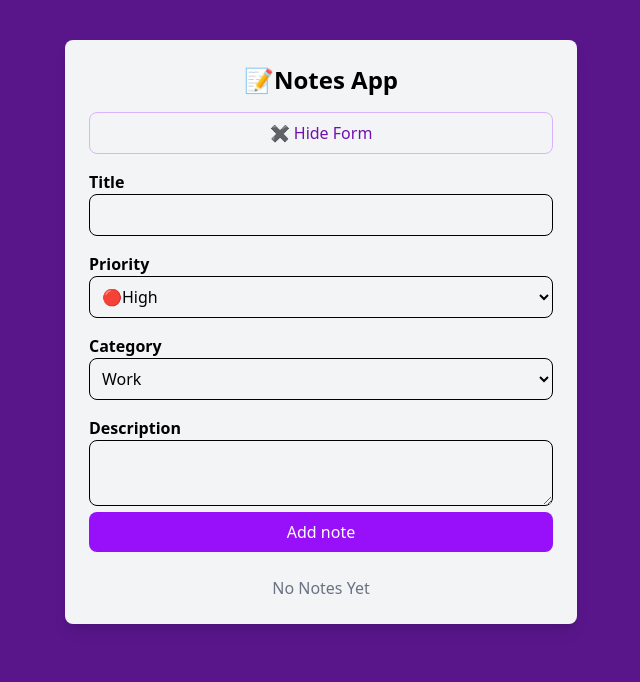
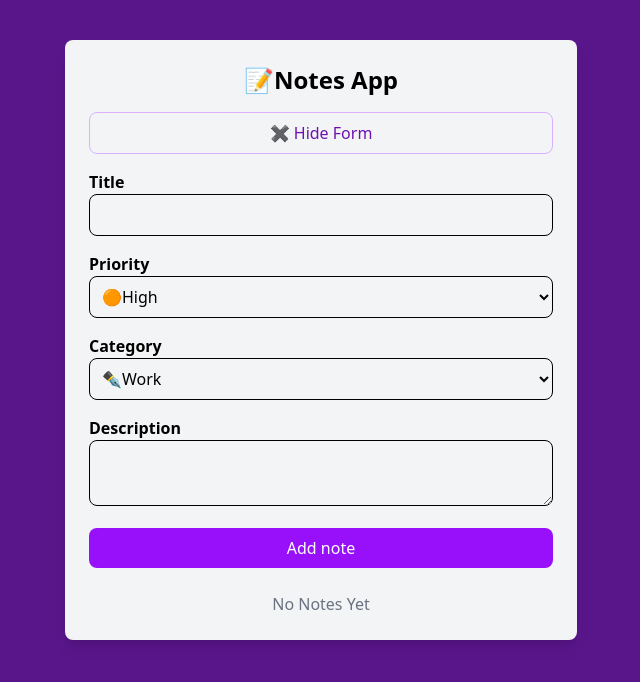
Before and after one commit to raqueldfrutos/react-mini-project-notes-app, a React (Vite) app: page / in a window 1280 px wide. Both pictures are taken after a click on the button "➕ Add New Note". Shown: the top 682 px of the page, without its empty margins (319-959 px from the left). Built offline with nearby package versions, Linux system fonts and the light colour scheme.

Commit message:
Reusable Input Components

```diff
--- a/src/components/NoteForm.jsx
+++ b/src/components/NoteForm.jsx
@@ -1,4 +1,7 @@
 import { useState } from "react";
+import TextInput from "./inputs/TextInput";
+import SelectInput from "./inputs/SelectInput";
+import TextAreaInput from "./inputs/TextAreaInput";
 
 const NoteForm = ({ notes, setNotes }) => {
   // const [title, setTitle] = useState("");
@@ -57,70 +60,49 @@
       {/* Form - if the variable isFormVisible is true, display form*/}
       {isFormVisible && (
         <form onSubmit={handleSubmit} className="mb-6">
-          <div className="mb-4">
-            <label htmlFor="title" className="block font-semibold">
-              Title
-            </label>
-            <input
+          <TextInput
+            label="Title"
             name="title"
-              type="text"
-              className="w-full p-2 border rounded-lg"
-              // value={title}
-              // onChange={(e) => setTitle(e.target.value)}
             value={formData.title}
             onChange={handleChange}
+            required
           />
-          </div>
 
-          <div className="mb-4">
-            <label htmlFor="priority" className="block font-semibold">
-              Priority
-            </label>
-            <select
+          <SelectInput
+            label="Priority"
             name="priority"
-              type="text"
-              className="w-full p-2 border rounded-lg"
             value={formData.priority}
             onChange={handleChange}
-            >
-              <option value="High">🔴High</option>
-              <option value="Medium">🟡Medium</option>
-              <option value="Low">🟢Low</option>
-            </select>
-          </div>
+            options={[
+              { value: "High", label: "🟠High" },
+              { value: "Medium", label: "🟡Medium" },
+              { value: "Low", label: "🟢Low" },
+            ]}
+          />
 
-          <div className="mb-4">
-            <label htmlFor="category" className="block font-semibold">
-              Category
-            </label>
-            <select
+          <SelectInput
+            label="Category"
             name="category"
-              type="text"
-              className="w-full p-2 border rounded-lg"
             value={formData.category}
             onChange={handleChange}
-            >
-              <option value="Work">Work</option>
-              <option value="Personal">Personal</option>
-              <option value="Ideas">Ideas</option>
-            </select>
-          </div>
+            options={[
+              { value: "Work", label: "✒️Work" },
+              { value: "Personal", label: "🏡Personal" },
+              { value: "Ideas", label: "💡Ideas" },
+            ]}
+          />
 
-          <div className="mb-4">
-            <label htmlFor="description" className="block font-semibold">
-              Description
-            </label>
-            <textarea
+          <TextAreaInput
+            label="Description"
             name="description"
-              type="text"
-              className="w-full p-2 border rounded-lg"
             value={formData.description}
             onChange={handleChange}
-            ></textarea>
+            required
+          />
+
           <button className="w-full bg-purple-500 text-white py-2 rounded-lg cursor-pointer hover: bg-purple-600 ">
             Add note
           </button>
-          </div>
         </form>
       )}
     </>
--- /dev/null
+++ b/src/components/inputs/SelectInput.jsx
@@ -0,0 +1,23 @@
+const SelectInput = ({ label, name, value, onChange, options }) => {
+  return (
+    <div className="mb-4">
+      <label htmlFor={name} className="block font-semibold">
+        {label}
+      </label>
+      <select
+        name={name}
+        className="w-full p-2 border rounded-lg"
+        value={value}
+        onChange={onChange}
+      >
+        {options.map((option) => (
+          <option key={option.value} value={option.value}>
+            {option.label}
+          </option>
+        ))}
+      </select>
+    </div>
+  );
+};
+
+export default SelectInput;
--- /dev/null
+++ b/src/components/inputs/TextAreaInput.jsx
@@ -0,0 +1,18 @@
+const TextAreaInput = ({ label, name, value, onChange, required = false }) => {
+  return (
+    <div className="mb-4">
+      <label htmlFor={name} className="block font-semibold">
+        {label}
+      </label>
+      <textarea
+        name={name}
+        className="w-full p-2 border rounded-lg"
+        value={value}
+        onChange={onChange}
+        required
+      ></textarea>
+    </div>
+  );
+};
+
+export default TextAreaInput;
--- /dev/null
+++ b/src/components/inputs/TextInput.jsx
@@ -0,0 +1,21 @@
+const TextInput = ({ label, name, value, onChange, required = false }) => {
+  return (
+    <div className="mb-4">
+      <label htmlFor={name} className="block font-semibold">
+        {label}
+      </label>
+      <input
+        name={name}
+        type="text"
+        className="w-full p-2 border rounded-lg"
+        // value={title}
+        // onChange={(e) => setTitle(e.target.value)}
+        value={value}
+        onChange={onChange}
+        required={required}
+      />
+    </div>
+  );
+};
+
+export default TextInput;
```
Lines whose indentation alone changed are shown as unchanged.
